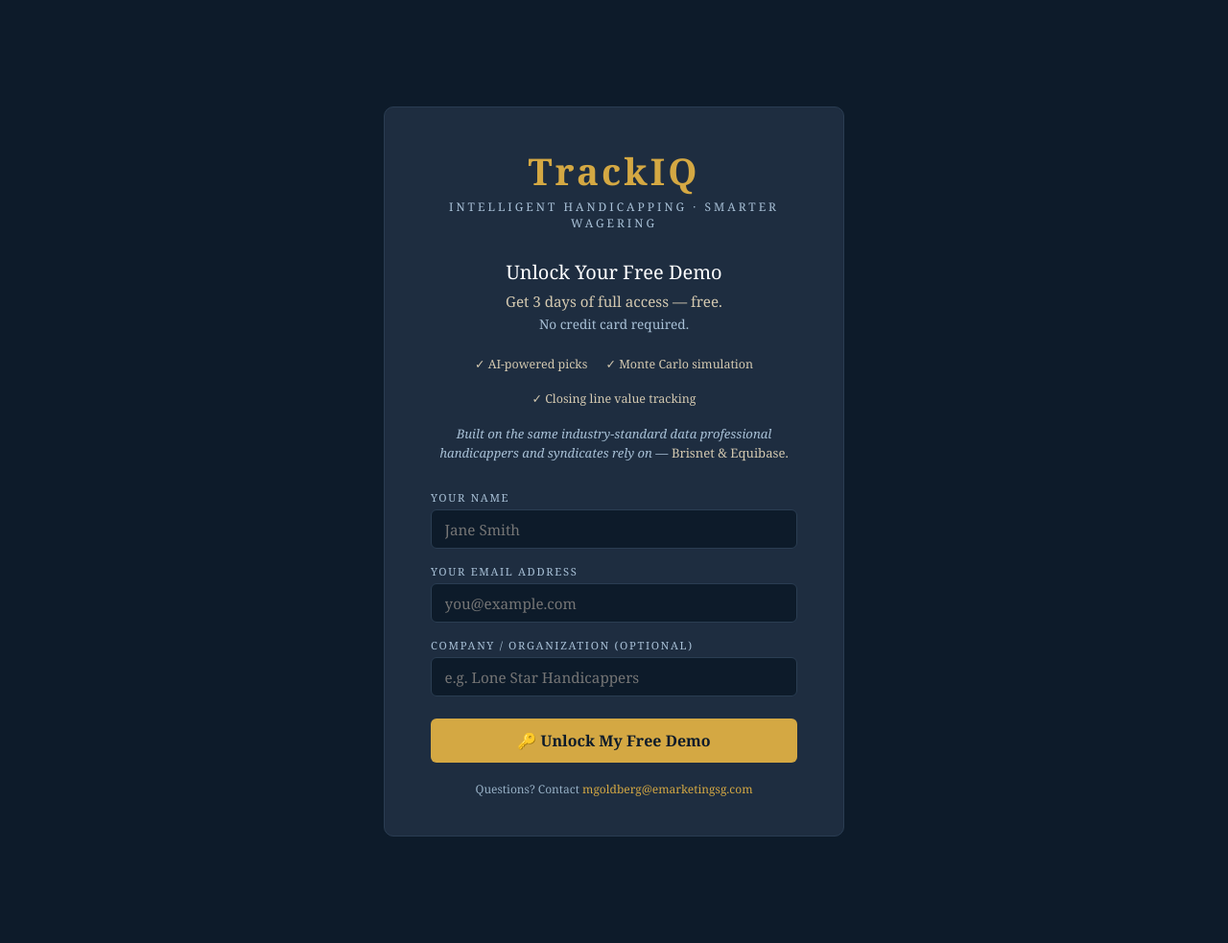
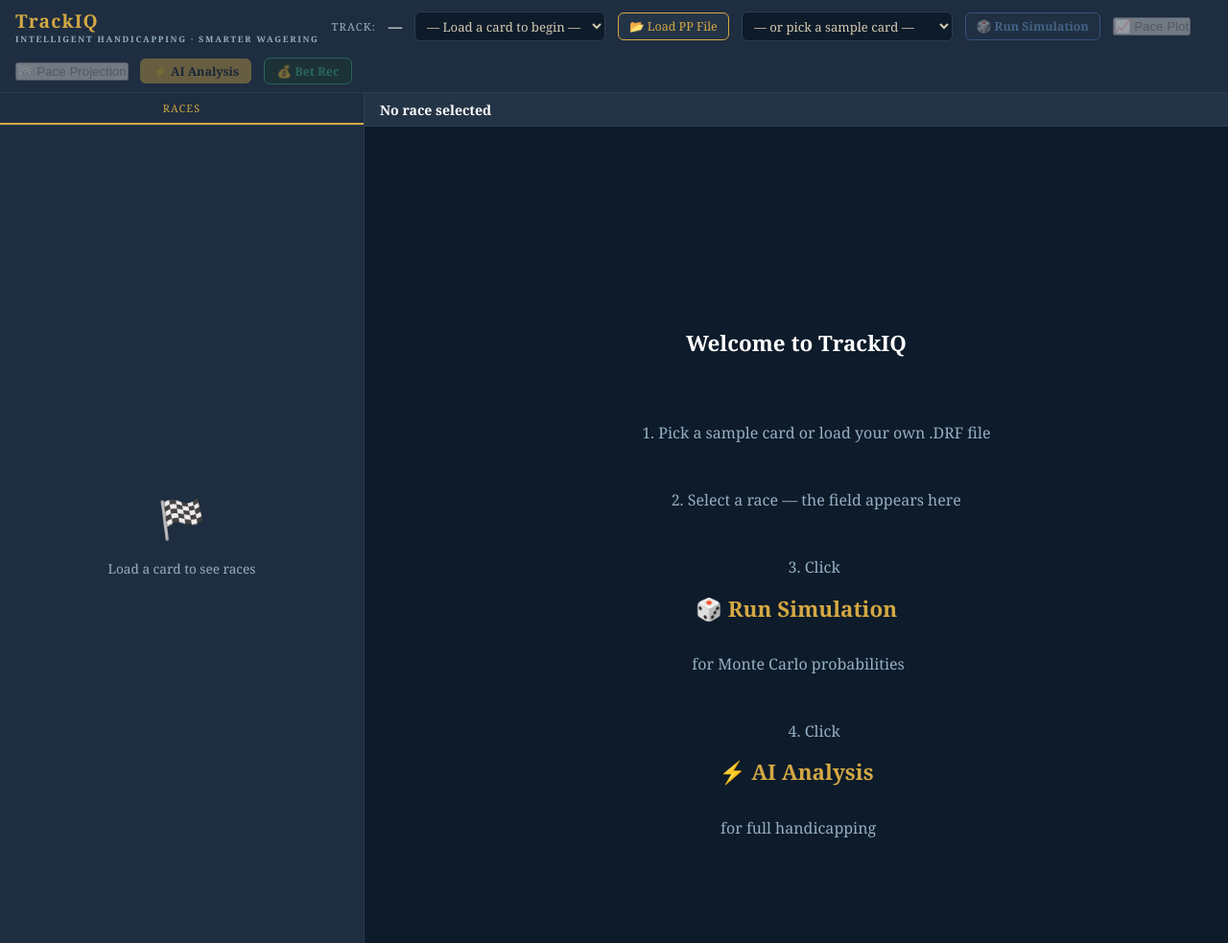
Before and after one commit to michaelgoldberg/brisai, a Flask app: page / in a window 1280 px wide. Shown: the whole page at 96% size. Run offline with Flask 3, Linux system fonts and the light colour scheme.

Commit message:
Remove login gate - app loads directly

```diff
--- a/templates/index.html
+++ b/templates/index.html
@@ -160,7 +160,7 @@ table.sim-table tr:hover td { background:rgba(201,168,76,0.05); }
 <body>
 
 <!-- GATE -->
-<div id="gate">
+<div id="gate" style="display:none">
   <div class="gate-card">
     <div class="logo-title">TrackIQ</div>
     <div class="logo-sub">Intelligent Handicapping · Smarter Wagering</div>
@@ -186,7 +186,7 @@ table.sim-table tr:hover td { background:rgba(201,168,76,0.05); }
 </div>
 
 <!-- APP -->
-<div id="app">
+<div id="app" style="display:flex">
   <div class="app-header">
     <div class="header-logo">TrackIQ<span>Intelligent Handicapping · Smarter Wagering</span></div>
     <span class="track-label">Track:</span>
@@ -932,6 +932,8 @@ function recalcEV() {
   }
 }
 
+window.addEventListener("load", () => initSampleCards());
+
 function showError(msg) {
   if (!uploadId || !currentKey) return;
   const btn = document.getElementById('bet-btn');
@@ -992,6 +994,8 @@ function showError(msg) {
     .catch(err=>{ btn.disabled=false; btn.textContent='💰 Bet Rec'; showError('Error: '+err.message); });
 }
 
+window.addEventListener("load", () => initSampleCards());
+
 function showError(msg) { const el=document.getElementById('error-bar'); el.textContent=msg; el.style.display='block'; }
 function hideError() { document.getElementById('error-bar').style.display='none'; }
 </script>
```
